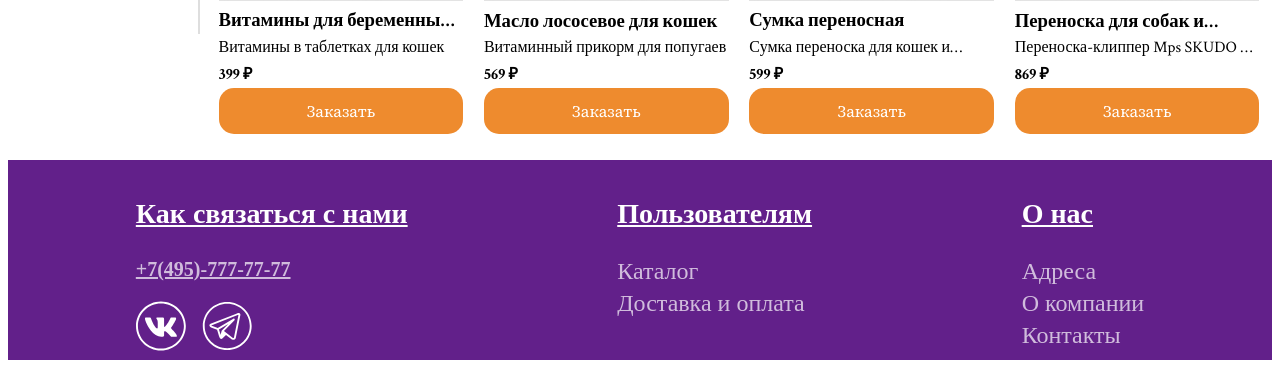
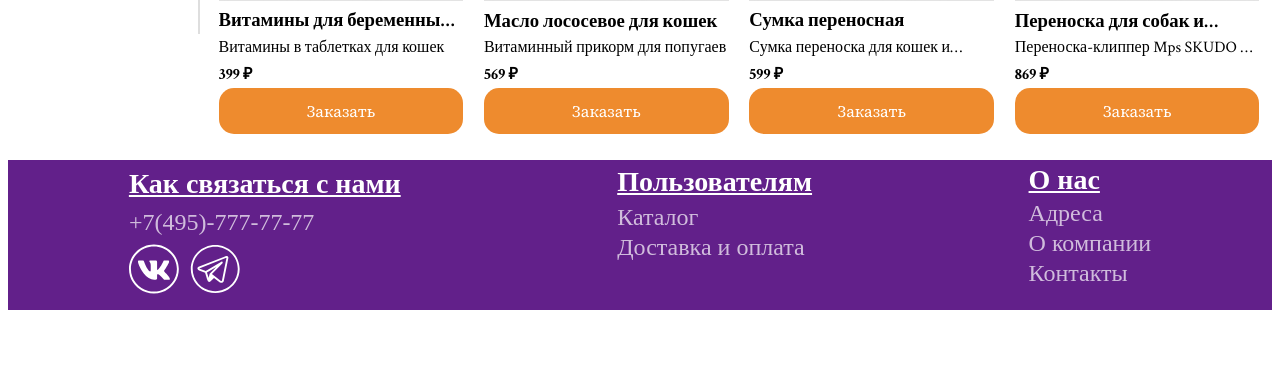
Before and after one commit to 3ISIP-722/Emo-Pugs, a PHP site: the page made by project pages/zoomagazin.html in a window 1280 px wide. Shown: the part 1997-2365 px from the top of the page. After the commit the page ends 2307 px from the top, so only its background shows below. Run offline with PHP 8.4, Linux system fonts and the light colour scheme.

Commit message:
Adaptiv footer

```diff
--- a/css/page2.css
+++ b/css/page2.css
@@ -45,16 +45,13 @@ nav a:hover {
   color: white; /* Цвет текста */
   display: flex;
   text-align: start;
-  justify-content: center;
-  gap: 15%;
-  padding-top: 10px;
-  padding-bottom: 10px;
+  justify-content: space-around;
+  padding: 0 1%;
   font-size: 24px;
-  height: 180px;
 }
 
 .footer-section {
-  margin: 0 10px;
+  margin: 0;
   margin-bottom: 10px;
 }
 
@@ -62,15 +59,17 @@ nav a:hover {
   font-weight: bold;
   font-size: 28px;
   text-decoration: underline;
+  margin: 3% 0;
 }
 
 .footer-section ul {
   list-style-type: none;
   padding: 0;
+  margin: 3% 0;
 }
 
 .footer-section li {
-  margin: 5px 0;
+  margin: 3px 0;
   opacity: 70%;
 }
 
@@ -80,11 +79,11 @@ nav a:hover {
 }
 
 .footer-section a:hover {
-  text-decoration: underline; /* Подчеркивание ссылок при наведении */
+  text-decoration: underline;
 }
 
 .social-icons a {
-  margin-right: 10px; /* Отступы между иконками */
+  margin-right: 2%; /* Отступы между иконками */
 }
 
 .social-icons img {
--- a/project pages/zoomagazin.html
+++ b/project pages/zoomagazin.html
@@ -92,7 +92,9 @@
     <footer class="footer">
       <div class="footer-section">
         <p>Как связаться с нами</p>
-        <p style="opacity: 70%; font-size: 20px">+7(495)-777-77-77</p>
+        <ul>
+          <li><a href="#">+7(495)-777-77-77</a></li>
+        </ul>
         <div class="social-icons">
           <a href="#"><img src="/img/vk.svg" alt="VK" /></a>
           <a href="#"><img src="/img/tg.svg" alt="Telegram" /></a>
```
Also changed, not shown: other parts of css/page2.css (+33 -11 lines).
